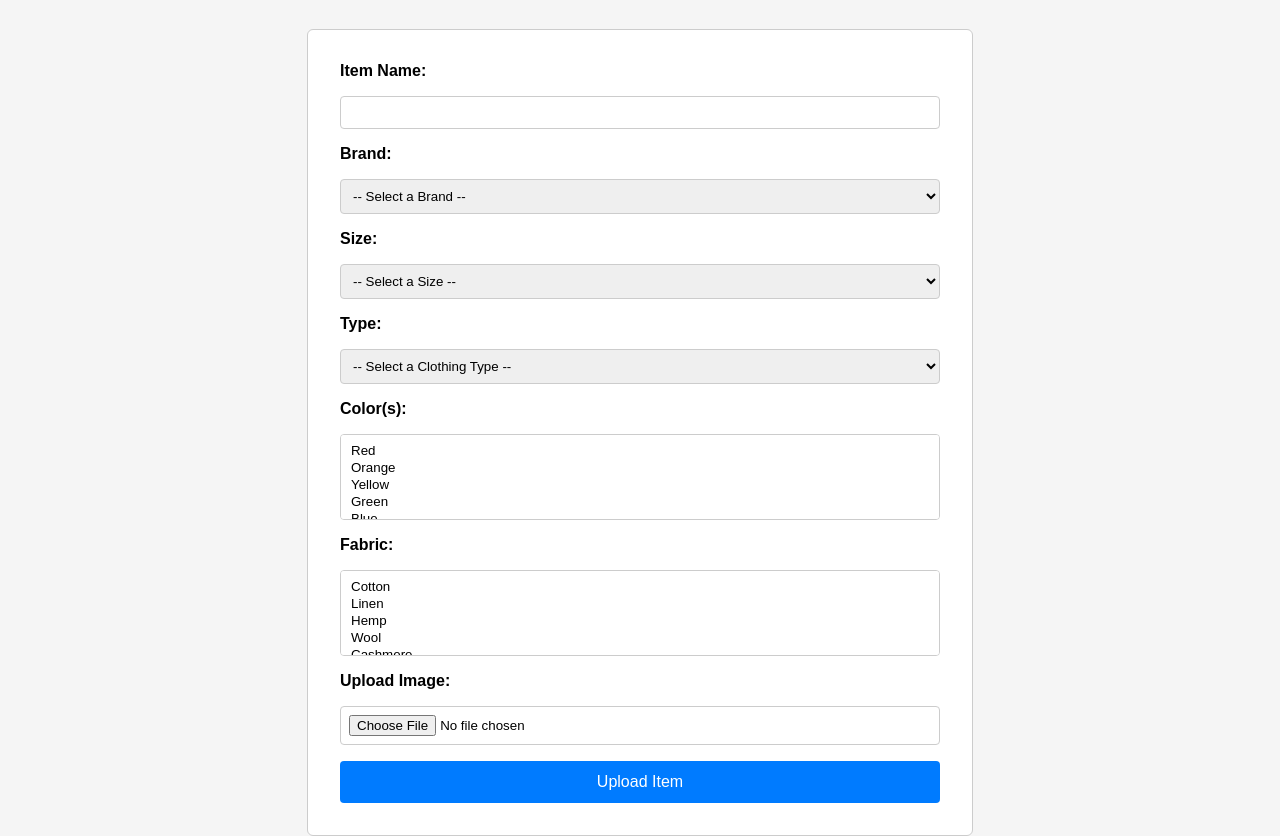
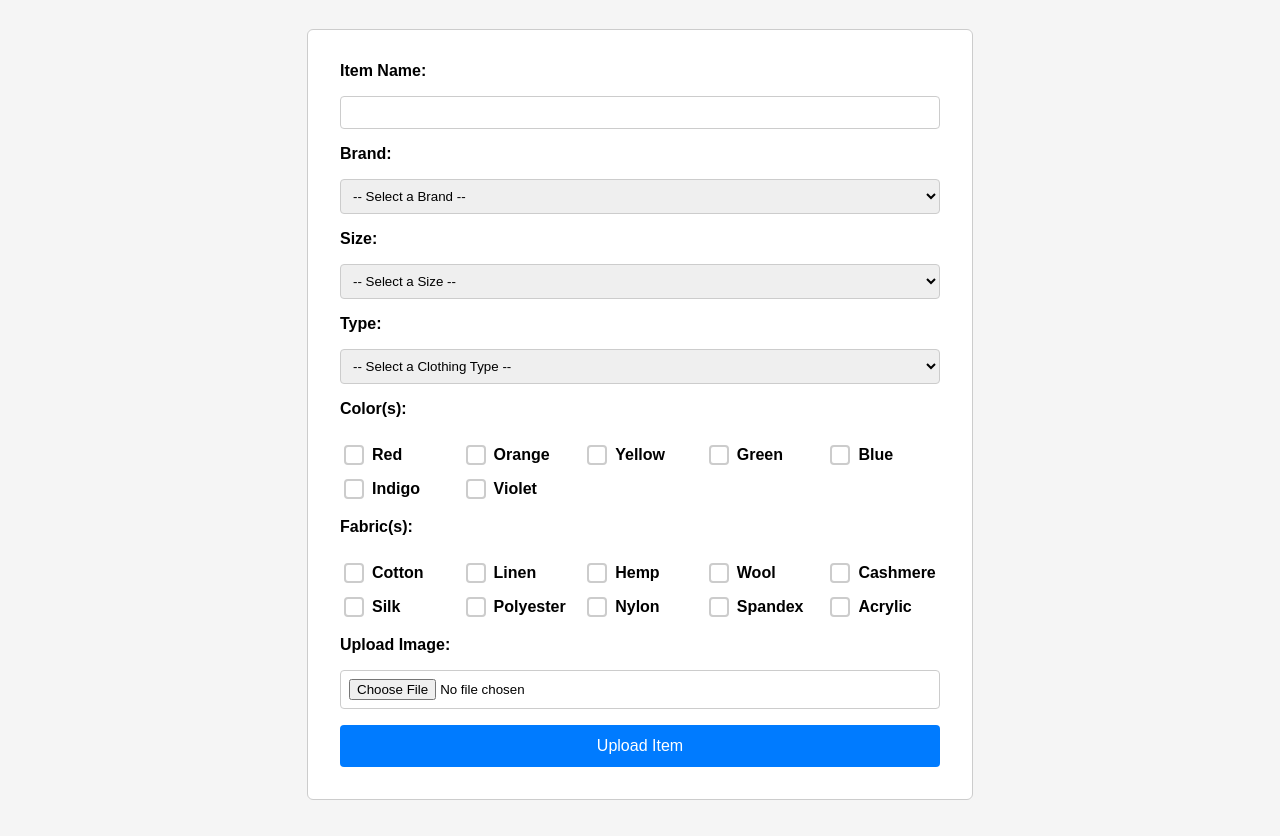
Before and after one commit to PDC8/FITS, a plain HTML site: page templates/upload.html in a window 1280 px wide. Shown: the part 114-950 px from the top of the page. After the commit the page ends 914 px from the top, so only its background shows below. Drawn offline with Linux system fonts and the light colour scheme.

Commit message:
Fixed multi-select boxes

```diff
--- a/static/upload.css
+++ b/static/upload.css
@@ -81,3 +81,45 @@ button[type="submit"] {
 button[type="submit"]:hover {
   background-color: #0056b3;
 }
+
+.checkbox-grid {
+  display: grid;
+  grid-template-columns: repeat(auto-fill, minmax(100px, 1fr));
+  gap: 0.5rem;
+  margin-top: 0.5rem;
+}
+
+.checkbox-square {
+  display: flex;
+  align-items: center;
+  cursor: pointer;
+}
+
+.checkbox-square input[type="checkbox"] {
+  appearance: none;
+  width: 20px;
+  height: 20px;
+  border: 2px solid #ccc;
+  border-radius: 4px;
+  margin-right: 8px;
+  position: relative;
+  cursor: pointer;
+}
+
+.checkbox-square input[type="checkbox"]:checked {
+  background-color: #007bff;
+  border-color: #007bff;
+}
+
+.checkbox-square input[type="checkbox"]:checked::after {
+  content: "✓";
+  position: absolute;
+  color: white;
+  left: 50%;
+  top: 50%;
+  transform: translate(-50%, -50%);
+}
+
+.checkbox-label {
+  font-size: 0.9rem;
+}
--- a/templates/upload.html
+++ b/templates/upload.html
@@ -80,31 +80,81 @@
 
       <!-- Colors (from Colors table) - multiple selection possible -->
       <label for="color_id">Color(s):</label>
-      <select id="color_id" name="color_id" multiple>
-        <option value="1">Red</option>
-        <option value="2">Orange</option>
-        <option value="3">Yellow</option>
-        <option value="4">Green</option>
-        <option value="5">Blue</option>
-        <option value="6">Indigo</option>
-        <option value="7">Violet</option>
-        <!-- Add more from your Colors table -->
-      </select>
+      <div class="checkbox-grid">
+        <label class="checkbox-square">
+          <input type="checkbox" name="color_id" value="1">
+          <span>Red</span>
+        </label>
+        <label class="checkbox-square">
+          <input type="checkbox" name="color_id" value="2">
+          <span>Orange</span>
+        </label>
+        <label class="checkbox-square">
+          <input type="checkbox" name="color_id" value="3">
+          <span>Yellow</span>
+        </label>
+        <label class="checkbox-square">
+          <input type="checkbox" name="color_id" value="4">
+          <span>Green</span>
+        </label>
+        <label class="checkbox-square">
+          <input type="checkbox" name="color_id" value="5">
+          <span>Blue</span>
+        </label>
+        <label class="checkbox-square">
+          <input type="checkbox" name="color_id" value="6">
+          <span>Indigo</span>
+        </label>
+        <label class="checkbox-square">
+          <input type="checkbox" name="color_id" value="7">
+          <span>Violet</span>
+        </label>
+      </div>
 
       <!-- Fabrics (from Fabrics table) -->
-      <label for="fabric_id">Fabric:</label>
-      <select id="fabric_id" name="fabric_id" multiple>
-        <option value="1">Cotton</option>
-        <option value="2">Linen</option>
-        <option value="3">Hemp</option>
-        <option value="4">Wool</option>
-        <option value="5">Cashmere</option>
-        <option value="6">Silk</option>
-        <option value="7">Polyester</option>
-        <option value="8">Nylon</option>
-        <option value="9">Spandex</option>
-        <option value="10">Acrylic</option>
-      </select>
+      <label for="fabric_id">Fabric(s):</label>
+      <div class="checkbox-grid">
+        <label class="checkbox-square">
+          <input type="checkbox" name="fabric_id" value="1">
+          <span>Cotton</span>
+        </label>
+        <label class="checkbox-square">
+          <input type="checkbox" name="fabric_id" value="2">
+          <span>Linen</span>
+        </label>
+        <label class="checkbox-square">
+          <input type="checkbox" name="fabric_id" value="3">
+          <span>Hemp</span>
+        </label>
+        <label class="checkbox-square">
+          <input type="checkbox" name="fabric_id" value="4">
+          <span>Wool</span>
+        </label>
+        <label class="checkbox-square">
+          <input type="checkbox" name="fabric_id" value="5">
+          <span>Cashmere</span>
+        </label>
+        <label class="checkbox-square">
+          <input type="checkbox" name="fabric_id" value="6">
+          <span>Silk</span>
+        </label>
+        <label class="checkbox-square">
+          <input type="checkbox" name="fabric_id" value="7">
+          <span>Polyester</span>
+        </label>
+        <label class="checkbox-square">
+          <input type="checkbox" name="fabric_id" value="8">
+          <span>Nylon</span>
+        </label>
+        <label class="checkbox-square">
+          <input type="checkbox" name="fabric_id" value="9">
+          <span>Spandex</span>
+        </label>
+        <label class="checkbox-square">
+          <input type="checkbox" name="fabric_id" value="10">
+          <span>Acrylic</span>
+        </label>
+      </div>
 
       <!-- Optional file upload for images -->
       <label for="item_image">Upload Image:</label>
```
